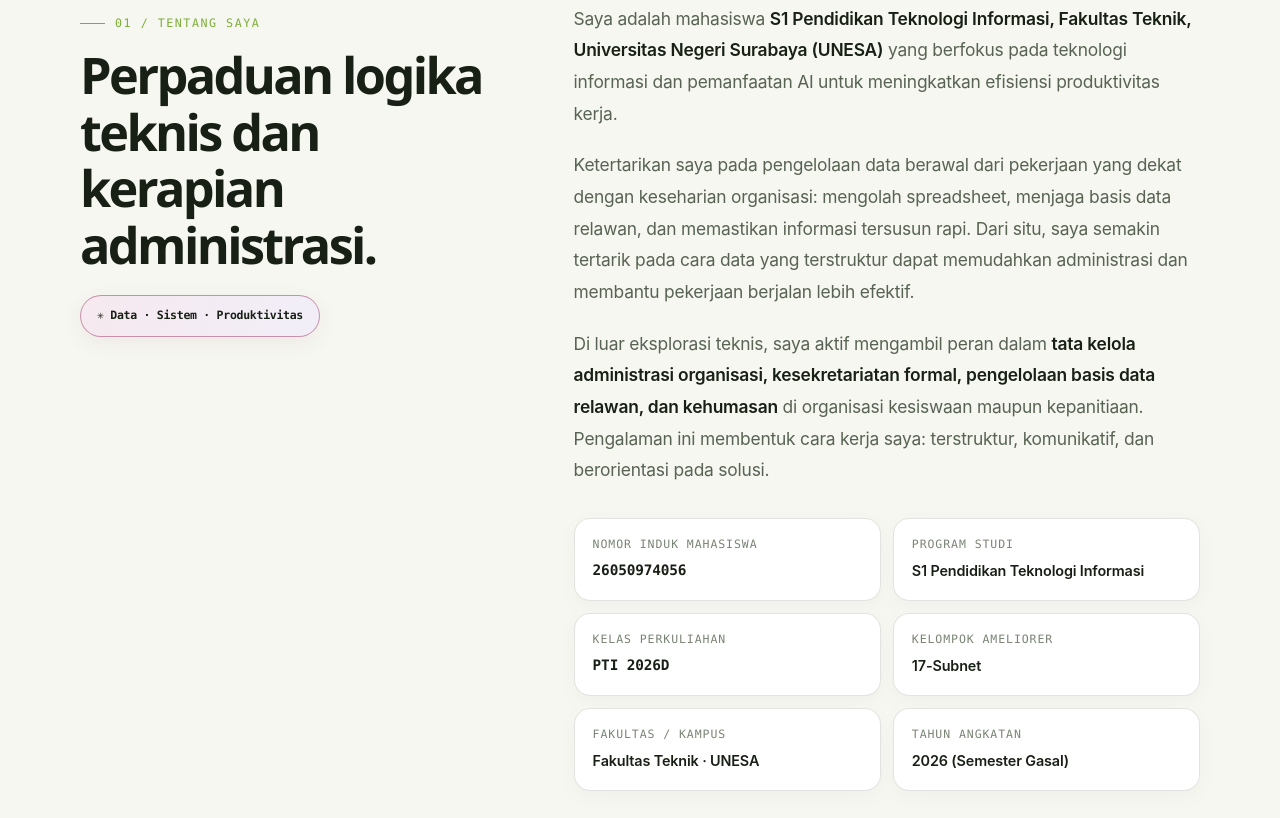
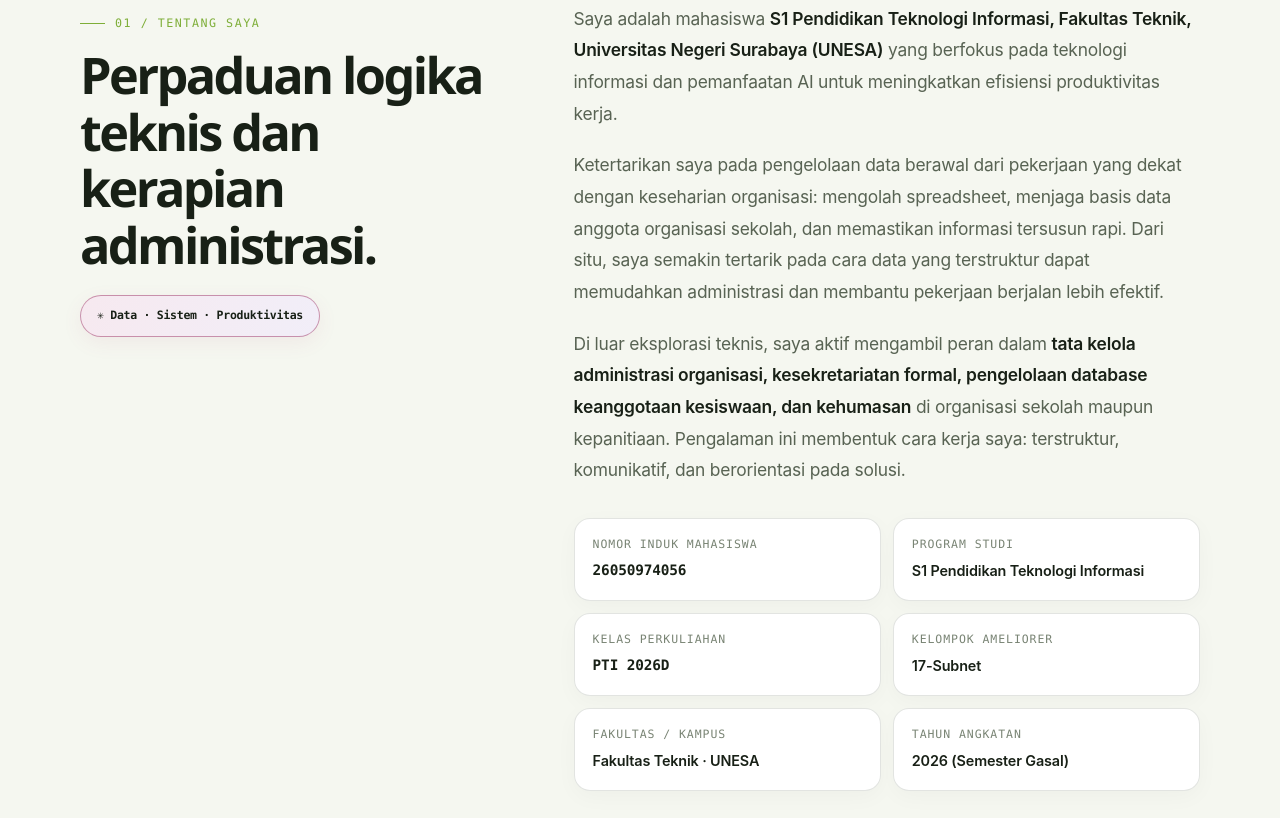
Before and after one commit to mahdiwafy/portfolio, a plain HTML site: page index.html in a window 1280 px wide. Shown: the part 1302-2120 px from the top of the page. Drawn offline with Linux system fonts and the light colour scheme.

Commit message:
fix(copy): replace 'relawan' with 'anggota organisasi sekolah' across bio, experience, and ATS CV

```diff
--- a/index.html
+++ b/index.html
@@ -978,8 +978,8 @@
         </div>
         <div class="about-main reveal delay-1">
           <p>Saya adalah mahasiswa <strong>S1 Pendidikan Teknologi Informasi, Fakultas Teknik, Universitas Negeri Surabaya (UNESA)</strong> yang berfokus pada teknologi informasi dan pemanfaatan AI untuk meningkatkan efisiensi produktivitas kerja.</p>
-          <p>Ketertarikan saya pada pengelolaan data berawal dari pekerjaan yang dekat dengan keseharian organisasi: mengolah spreadsheet, menjaga basis data relawan, dan memastikan informasi tersusun rapi. Dari situ, saya semakin tertarik pada cara data yang terstruktur dapat memudahkan administrasi dan membantu pekerjaan berjalan lebih efektif.</p>
-          <p>Di luar eksplorasi teknis, saya aktif mengambil peran dalam <strong>tata kelola administrasi organisasi, kesekretariatan formal, pengelolaan basis data relawan, dan kehumasan</strong> di organisasi kesiswaan maupun kepanitiaan. Pengalaman ini membentuk cara kerja saya: terstruktur, komunikatif, dan berorientasi pada solusi.</p>
+          <p>Ketertarikan saya pada pengelolaan data berawal dari pekerjaan yang dekat dengan keseharian organisasi: mengolah spreadsheet, menjaga basis data anggota organisasi sekolah, dan memastikan informasi tersusun rapi. Dari situ, saya semakin tertarik pada cara data yang terstruktur dapat memudahkan administrasi dan membantu pekerjaan berjalan lebih efektif.</p>
+          <p>Di luar eksplorasi teknis, saya aktif mengambil peran dalam <strong>tata kelola administrasi organisasi, kesekretariatan formal, pengelolaan database keanggotaan kesiswaan, dan kehumasan</strong> di organisasi sekolah maupun kepanitiaan. Pengalaman ini membentuk cara kerja saya: terstruktur, komunikatif, dan berorientasi pada solusi.</p>
           <div class="detail-grid">
             <div class="detail"><span class="detail-label">Nomor induk mahasiswa</span><div class="detail-value mono">26050974056</div></div>
             <div class="detail"><span class="detail-label">Program studi</span><div class="detail-value">S1 Pendidikan Teknologi Informasi</div></div>
@@ -1129,7 +1129,7 @@
           <article class="timeline-item reveal delay-1">
             <div class="timeline-top"><h3>Sekretaris 1 &amp; Humas 1 — PMR Wira Unit MAN 4 Jombang</h3><span class="timeline-period">2023 — 2026</span></div>
             <div class="timeline-sub">Palang Merah Remaja Wira</div>
-            <p class="timeline-desc">Mengelola surat izin dispensasi resmi, legalitas relawan, dan pemutakhiran berkala database anggota aktif. Menjadi narahubung kemitraan resmi kegiatan kemanusiaan, sosialisasi kesehatan remaja, dan koordinasi donor darah bersama PMI Cabang Jombang.</p>
+            <p class="timeline-desc">Mengelola surat izin dispensasi resmi, legalitas anggota organisasi sekolah, dan pemutakhiran berkala database anggota aktif. Menjadi narahubung kemitraan resmi kegiatan kemanusiaan, sosialisasi kesehatan remaja, dan koordinasi donor darah bersama PMI Cabang Jombang.</p>
           </article>
           <article class="timeline-item reveal">
             <div class="timeline-top"><h3>Sekretaris 1 — Kepanitiaan Language Fair</h3><span class="timeline-period">2025 — 2026</span></div>
```
Also changed, not shown: 1 other file.
